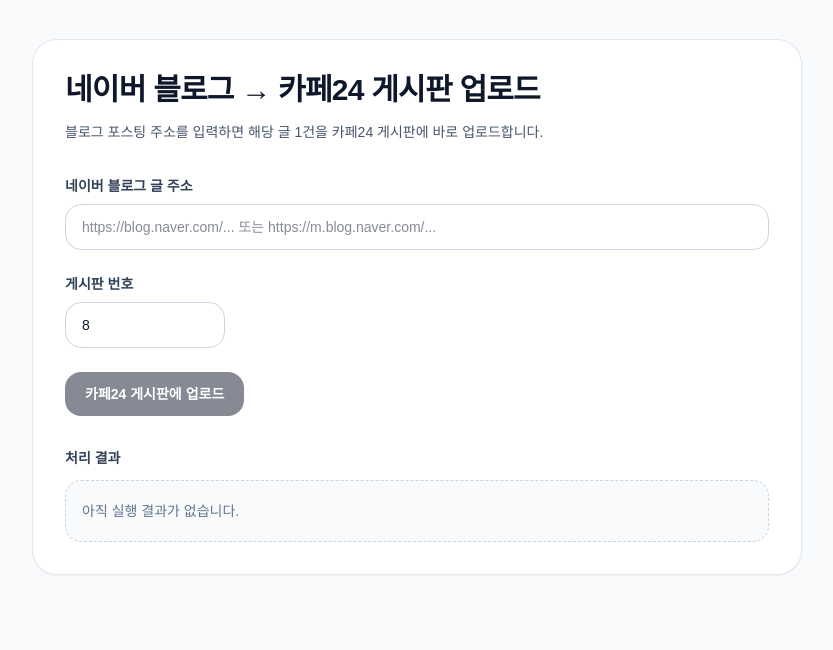
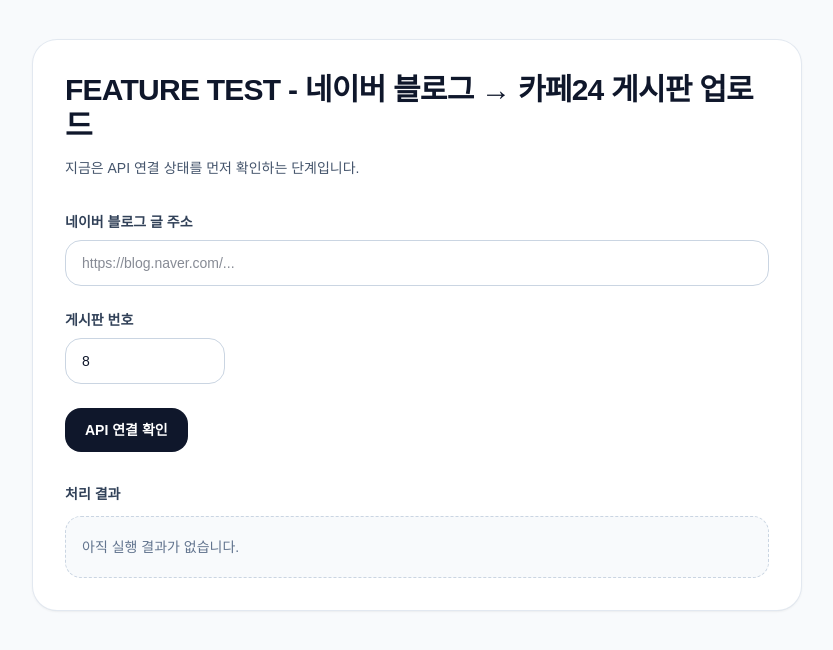
Before and after one commit to bskim23/blog-to-cafe24-app, a Next.js app: page / in a window 1280 px wide. Shown: the top 650 px of the page, without its empty margins (223-1056 px from the left). Built offline with nearby package versions, Linux system fonts and the light colour scheme.

Commit message:
Update page.tsx

```diff
--- a/app/page.tsx
+++ b/app/page.tsx
@@ -5,9 +5,6 @@
 type UploadResult = {
   success: boolean;
   message?: string;
-  title?: string;
-  sourceUrl?: string;
-  boardNo?: number;
   raw?: string;
 };
 
@@ -22,7 +19,9 @@
     setResult(null);
 
     try {
-      const res = await fetch("/api/manual-upload", {
+      const apiUrl = new URL("/api/manual-upload", window.location.origin).toString();
+
+      const res = await fetch(apiUrl, {
         method: "POST",
         headers: {
           "Content-Type": "application/json",
@@ -33,12 +32,33 @@
         }),
       });
 
-      const data = (await res.json()) as UploadResult;
-      setResult(data);
+      const rawText = await res.text();
+
+      let parsed: any = null;
+      try {
+        parsed = JSON.parse(rawText);
+      } catch {
+        parsed = null;
+      }
+
+      setResult({
+        success: !!parsed?.ok || !!parsed?.success,
+        message: parsed?.message || `HTTP ${res.status}`,
+        raw: rawText,
+      });
     } catch (error) {
+      const err = error as Error;
       setResult({
         success: false,
-        message: error instanceof Error ? error.message : "요청 중 오류가 발생했습니다.",
+        message: `${err.name}: ${err.message}`,
+        raw: JSON.stringify(
+          {
+            origin: typeof window !== "undefined" ? window.location.origin : "",
+            href: typeof window !== "undefined" ? window.location.href : "",
+          },
+          null,
+          2
+        ),
       });
     } finally {
       setLoading(false);
@@ -51,10 +71,10 @@
         <div className="rounded-3xl bg-white p-8 shadow-sm ring-1 ring-slate-200">
           <div className="mb-8">
             <h1 className="text-3xl font-bold tracking-tight">
-              네이버 블로그 → 카페24 게시판 업로드
+              FEATURE TEST - 네이버 블로그 → 카페24 게시판 업로드
             </h1>
             <p className="mt-3 text-sm leading-6 text-slate-600">
-              블로그 포스팅 주소를 입력하면 해당 글 1건을 카페24 게시판에 바로 업로드합니다.
+              지금은 API 연결 상태를 먼저 확인하는 단계입니다.
             </p>
           </div>
 
@@ -67,7 +87,7 @@
                 type="text"
                 value={url}
                 onChange={(e) => setUrl(e.target.value)}
-                placeholder="https://blog.naver.com/... 또는 https://m.blog.naver.com/..."
+                placeholder="https://blog.naver.com/..."
                 className="w-full rounded-2xl border border-slate-300 px-4 py-3 text-sm outline-none transition focus:border-slate-500"
               />
             </div>
@@ -86,10 +106,10 @@
 
             <button
               onClick={handleSubmit}
-              disabled={loading || !url.trim()}
+              disabled={loading}
               className="inline-flex items-center justify-center rounded-2xl bg-slate-900 px-5 py-3 text-sm font-semibold text-white transition hover:bg-slate-700 disabled:cursor-not-allowed disabled:opacity-50"
             >
-              {loading ? "업로드 중..." : "카페24 게시판에 업로드"}
+              {loading ? "확인 중..." : "API 연결 확인"}
             </button>
           </div>
 
@@ -111,14 +131,8 @@
                 }`}
               >
                 <div className="font-semibold">
-                  {result.success ? "업로드 성공" : "업로드 실패"}
+                  {result.success ? "호출 성공" : "호출 실패"}
                 </div>
-
-                {result.title && <div className="mt-2">제목: {result.title}</div>}
-                {result.boardNo && <div>게시판 번호: {result.boardNo}</div>}
-                {result.sourceUrl && (
-                  <div className="break-all">원문 주소: {result.sourceUrl}</div>
-                )}
                 {result.message && <div className="mt-2">메시지: {result.message}</div>}
                 {result.raw && (
                   <pre className="mt-3 overflow-x-auto whitespace-pre-wrap rounded-xl bg-white/70 p-3 text-xs">
```
